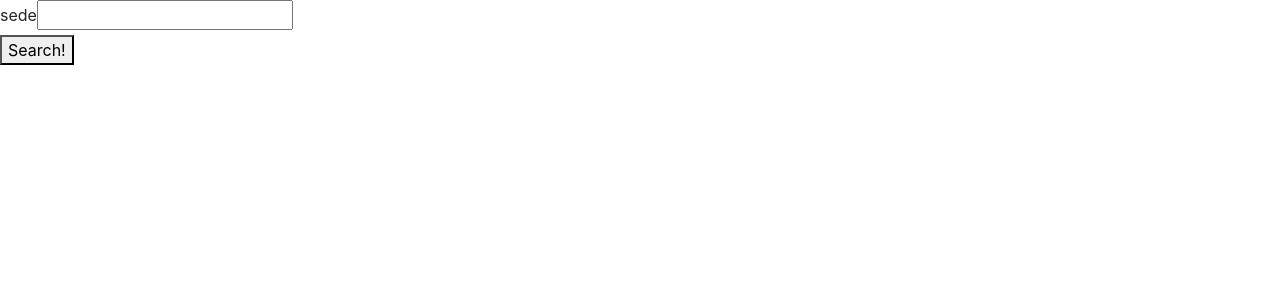
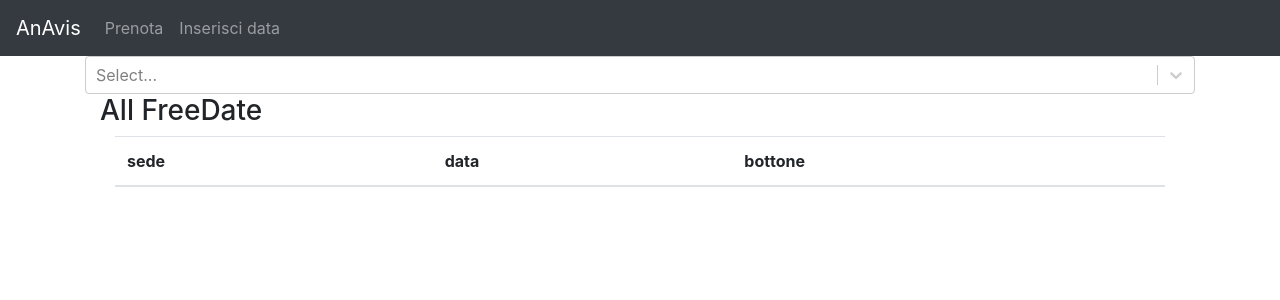
Before and after one commit to LeonardoDelmonte/AnAvis, a React (Create React App) app in the folder frontend/: page /prenota in a window 1280 px wide. Shown: the top 300 px of the page. Built offline with nearby package versions, Linux system fonts and the light colour scheme.

Commit message:
Aggiunto bootstrap e sistemato grafica e pagina prenotazione

```diff
--- a/frontend/src/App.js
+++ b/frontend/src/App.js
@@ -1,20 +1,38 @@
-import React, {Component} from 'react';
-import { BrowserRouter as Router, Route,Switch } from 'react-router-dom';
+import React, { Component } from 'react';
+
+//-----bootstrap-----
+import $ from 'jquery';
+import Popper from 'popper.js';
+import 'bootstrap/dist/js/bootstrap.bundle.min';
+import 'bootstrap/dist/css/bootstrap.min.css';
+//-----css-----
 import './css/App.css';
+//-----router-----
+import { BrowserRouter as Router, Route, Switch } from 'react-router-dom';
+//-----components-----
 import Home from './components/Home';
 import FormPrenota from './components/FormPrenota';
 import ListFreeDate from './components/ListFreeDate';
+import TopMenu from './components/TopMenu';
 
 class App extends Component {
   render() {
     return (
-      <Router>
-          <Switch>
+      <>
+        <TopMenu />
+        <div className="container">
+
+          <Router>
+            <Switch>
+              <Route path="/" exact component={Home} />
               <Route path="/home" exact component={Home} />
               <Route path="/prenota" exact component={FormPrenota} />
               <Route path="/insertDate" exact component={ListFreeDate} />
-          </Switch>
-      </Router>
+            </Switch>
+          </Router>
+
+        </div>
+      </>
     );
   }
 }
--- a/frontend/src/components/FormPrenota.jsx
+++ b/frontend/src/components/FormPrenota.jsx
@@ -1,48 +1,58 @@
-import React, {Component} from 'react';
+import React, { Component } from 'react';
+import Select from 'react-select';
+import { Formik, Form, Field, ErrorMessage } from 'formik';
 import ListFreeDate from './ListFreeDate';
+import PrenotaService from '../utils/PrenotaService';
 
-class FormPrenota extends Component{
+class FormPrenota extends Component {
 
     constructor(props) {
         super(props)
         this.state = {
-            sede:'',
-            bool:false
+            regioni: [
+                { value: 'morrovalle', label: 'morrovalle' },
+                { value: 'puglia', label: 'Puglia' },
+                { value: 'toscana', label: 'Toscana' },
+            ],
+            freeDate: [],
         }
+
     }
 
-    changeSede(event){
-        this.setState({sede:event.target.value});
-    }
 
-    onSubmit(event){
-        this.setState({bool:true});
-        event.preventDefault();
-    }
 
-    //componentDidMount(){
-    //
-    //
-    //}
-//
-    //componentWillUnmount(){
-    //    this.setState({sede:''});
-    //    this.setState({bool:false});
-    //}
+    handleChange = selectedOption => {
+        if (selectedOption) {
+            PrenotaService.search(selectedOption.value)
+                .then(
+                    response => {
+                        this.setState({ freeDate: response.data })
+                    }
+                )
 
-    render(){
-        return(
+        }
+    };
+
+
+
+    render() {
+        const { selectedOption } = this.state;
+
+        return (
             <div>
-            <form onSubmit={this.onSubmit.bind(this)}  >
-                <fieldset >
-                    <label>sede</label>
-                    <input  type="text" onChange={this.changeSede.bind(this)} required />
-                </fieldset>
-                <button  type="submit">Search!</button>
-            </form>
-            {this.state.bool && <ListFreeDate sede={this.state.sede}/>}
-           </div>
-       )
+
+                <Select
+                    name="sede"
+                    value={selectedOption}
+                    onChange={this.handleChange}
+                    options={this.state.regioni}
+                    isClearable
+                />
+
+                <ListFreeDate freeDate={this.state.freeDate} />
+            </div>
+
+        );
     }
 }
 
--- a/frontend/src/components/Home.jsx
+++ b/frontend/src/components/Home.jsx
@@ -1,15 +1,14 @@
-import React, {Component} from 'react';
+import React, { Component } from 'react';
 
-class Home extends Component{
-    render(){
-        return(
-            <div class="container">
-                <h1>HOME</h1>
-                <a href="/prenota">Prenota</a>
-                <br></br>
-                <a href="/insertDate">InsertDate</a>
-            </div>
-        )
+
+
+class Home extends Component {
+
+    render() {
+
+        return (
+            <div></div>
+        );
     }
 }
 
--- a/frontend/src/components/ListFreeDate.jsx
+++ b/frontend/src/components/ListFreeDate.jsx
@@ -4,25 +4,23 @@ import PrenotaService from '../utils/PrenotaService';
 class ListFreeDate extends Component{
     constructor(props) {
         super(props)
-        this.state = {
-            freeDate: []
-        }
+
         this.refreshDate = this.refreshDate.bind(this)
         this.prenota = this.prenota.bind(this)
     }
 
     componentDidMount() {
-        this.refreshDate();
+        // this.refreshDate();
 
     }
 
     refreshDate() {
-        PrenotaService.search(this.props.sede)
-           .then(
-               response => {
-                   this.setState({freeDate:response.data})
-               }
-           )
+        // PrenotaService.search(this.props.sede)
+        //    .then(
+        //        response => {
+        //            this.setState({freeDate:response.data})
+        //        }
+        //    )
     }
 
     prenota(id){
@@ -39,7 +37,7 @@ class ListFreeDate extends Component{
             <div className="container">
                 <h3>All FreeDate</h3>
                 <div className="container">
-                    <table className="table">
+                    { <table className="table">
                         <thead>
                             <tr>
                                 <th>sede</th>
@@ -49,17 +47,18 @@ class ListFreeDate extends Component{
                         </thead>
                         <tbody>
                         {
-                            this.state.freeDate.map(
-                                freeDate =>
-                                    <tr key={freeDate.id}>
-                                        <td>{freeDate.sedeAvis}</td>
-                                        <td>{freeDate.data}</td>
-                                        <td><button type="submit" onClick={()=>this.prenota(freeDate.id)}>Prenota!</button></td>
+                            this.props.freeDate.map(
+                                v =>
+                                    <tr key={v.id}>
+                                        <td>{v.sedeAvis}</td>
+                                        <td>{v.data}</td>
+                                        <td><button type="submit" onClick={()=>this.prenota(v.id)}>Prenota!</button></td>
                                     </tr>
                             )
                         }
                         </tbody>
-                    </table>
+                    </table> }
+                    {/* { <h1>{this.props.freeDate}A</h1> } */}
                 </div>
             </div>
     )
--- /dev/null
+++ b/frontend/src/components/TopMenu.jsx
@@ -0,0 +1,26 @@
+import React, { Component } from 'react';
+
+class TopMenu extends Component {
+    render() {
+        return (
+            <nav className="navbar navbar-expand-md bg-dark navbar-dark">
+                <a className="navbar-brand" href="/home">AnAvis</a>
+                <button className="navbar-toggler" type="button" data-toggle="collapse" data-target="#collapsibleNavbar">
+                    <span className="navbar-toggler-icon"></span>
+                </button>
+                <div className="collapse navbar-collapse" id="collapsibleNavbar">
+                    <ul className="navbar-nav">
+                        <li className="nav-item">
+                            <a className="nav-link" href="prenota">Prenota</a>
+                        </li>
+                        <li className="nav-item">
+                            <a className="nav-link" href="InsertDate">Inserisci data</a>
+                        </li>
+                    </ul>
+                </div>
+            </nav>
+        )
+    }
+}
+
+export default TopMenu
--- a/frontend/src/css/App.css
+++ b/frontend/src/css/App.css
@@ -1,10 +1,3 @@
-@import url(https://unpkg.com/bootstrap@4.1.0/dist/css/bootstrap.min.css);
-
-.container{
-  border: 1px solid red;
-  text-align: center;
-}
-
 .App {
   text-align: center;
 }
```
Also changed, not shown: frontend/package.json (+9 -2 lines), frontend/src/components/FormPrenota_old.jsx (added, +85 -0 lines), 1 other file (tests, documents, lock files or other folders).
